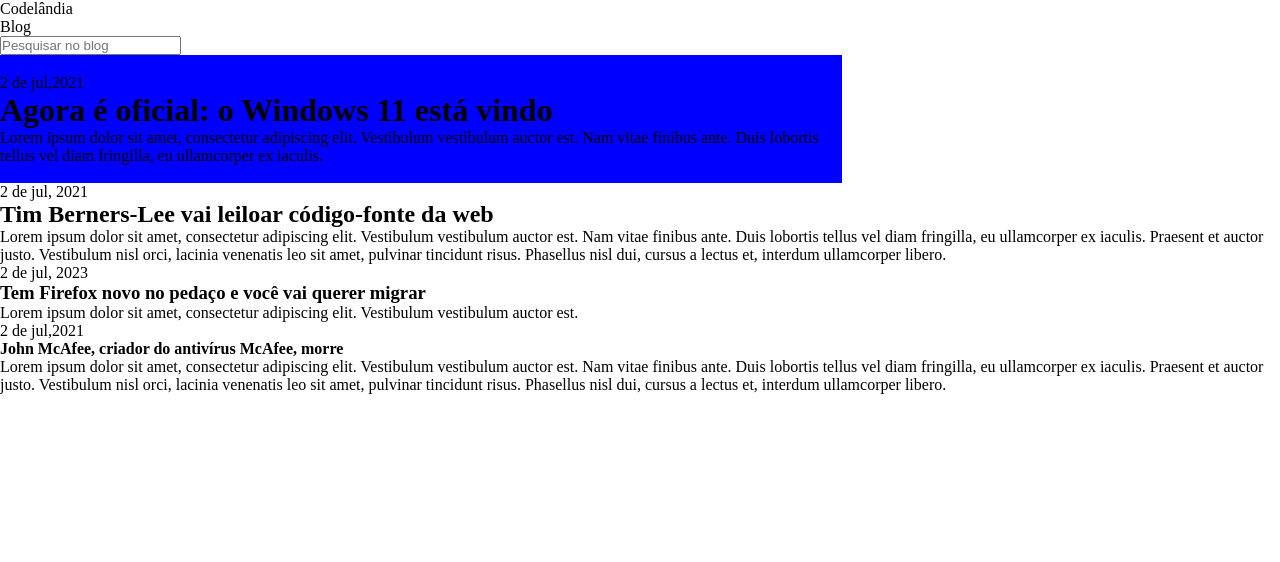
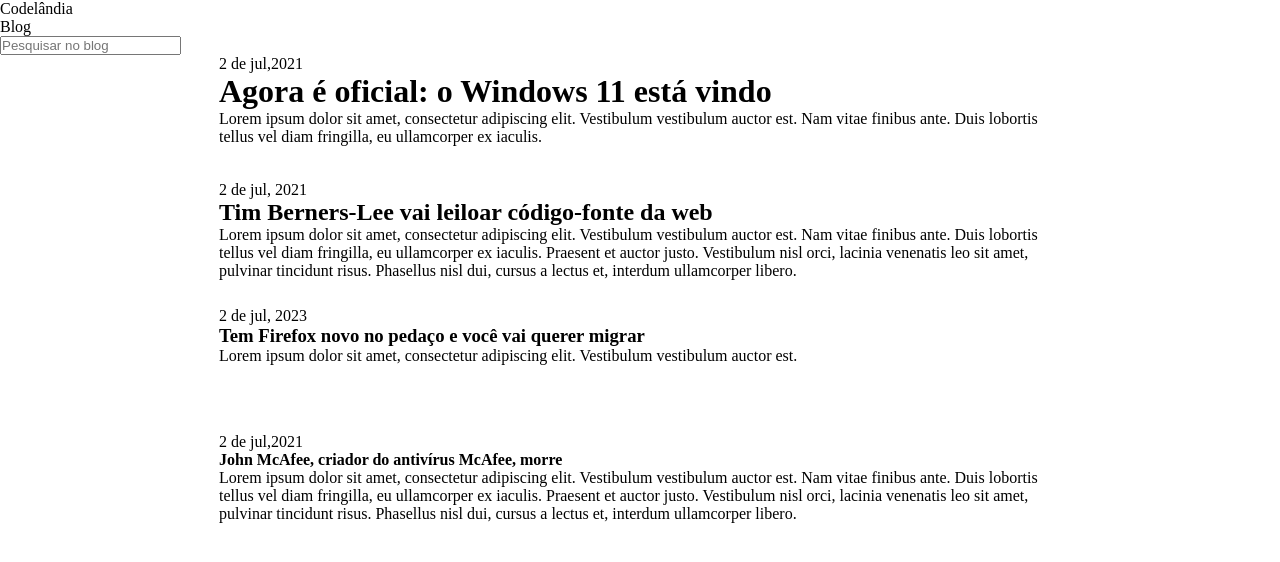
Before and after one commit to WilliamFilh0/Codelandia1, a plain HTML site: page index.html in a window 1280 px wide. Drawn offline with Linux system fonts and the light colour scheme.

Commit message:
Colocando centralização

```diff
--- a/index.html
+++ b/index.html
@@ -18,13 +18,13 @@
   </header>
 
   <div class="textos">
-  <div class="texto1">
+  <div class="texto">
     <p>2 de jul,2021</p>
     <h1>Agora é oficial: o Windows 11 está vindo</h1>
     <p>Lorem ipsum dolor sit amet, consectetur adipiscing elit. Vestibulum vestibulum auctor est. Nam vitae finibus ante. Duis lobortis tellus vel diam fringilla, eu ullamcorper ex iaculis.</p>
   </div>
 
-  <div class="texto2">
+  <div class="texto">
     <p>2 de jul, 2021</p>
     <h2>Tim Berners-Lee vai leiloar código-fonte da web</h2>
     <p1>Lorem ipsum dolor sit amet, consectetur adipiscing elit.
@@ -34,13 +34,13 @@
       pulvinar tincidunt risus. Phasellus nisl dui, cursus a lectus et, interdum ullamcorper libero.</p1>
   </div>
 
-  <div class="texto3">
+  <div class="texto">
     <p>2 de jul, 2023</p>
     <h3>Tem Firefox novo no pedaço e você vai querer migrar</h3>
     <p>Lorem ipsum dolor sit amet, consectetur adipiscing elit. Vestibulum vestibulum auctor est.</p>
   </div>
 
-  <div class="texto4">
+  <div class="texto">
     <p>2 de jul,2021</p>
     <h4>John McAfee, criador do antivírus McAfee, morre</h4>
     Lorem ipsum dolor sit amet, consectetur adipiscing elit.
--- a/style.css
+++ b/style.css
@@ -15,16 +15,14 @@
   --linear: linear-gradient(90deg, #574AE8 0%, #3EA1DB 100%);
 }
 
+.textos{
+  display: flex;
+  justify-content: center;
+  flex-direction: column;
+  align-items: center;
+}
 
-
-.texto1{
-  background-color: blue;
+.texto{
   width: 842px;
-  height: 128px;
-
-
-  display: flex;
-  flex-direction: column;
-  justify-content: center;
-
+  height: 126px;
 }
```
